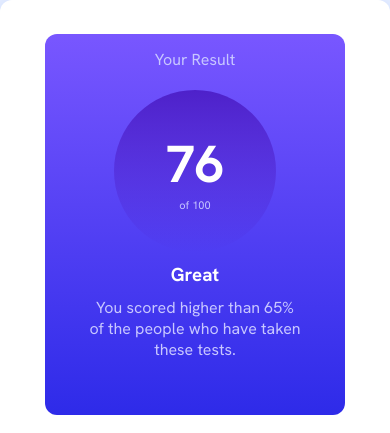
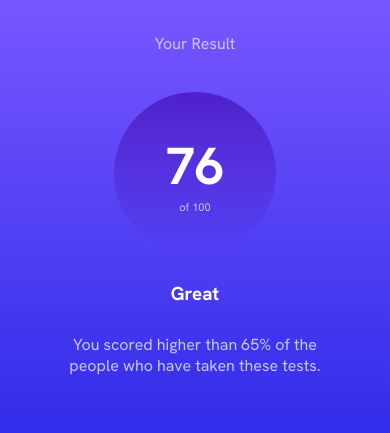
Before and after one commit to ma7mod7/General-information, a plain HTML site: page index.html in a window 390 px wide. Shown: the top 433 px of the page. Drawn offline with nearby package versions, Linux system fonts and the light colour scheme.

Commit message:
handle media query

```diff
--- a/style.css
+++ b/style.css
@@ -53,17 +53,6 @@ main{
     border-radius: 12px;
 
 
-}
-@media (max-width:425px){
-
-    main{
-        display: flex;
-        flex-direction: column;
-        justify-content: center;
-        align-items: center;
-        height: 100%;
-        width: 100%;
-    }
 }
 
 .left{
@@ -150,3 +139,23 @@ button:hover{
 img{
     margin-right: 5px;
 }
+@media (max-width:425px){
+
+    main{
+        display: flex;
+        flex-direction: column;
+        justify-content: center;
+        align-items: center;
+        height: 100%;
+        width: 100%;
+
+        border-radius: 0px;
+
+    }
+    .left{
+        height: 100%;
+        width:100% ;
+        border-radius: 0px 0px 16px 16px ;
+
+    }
+}
```
